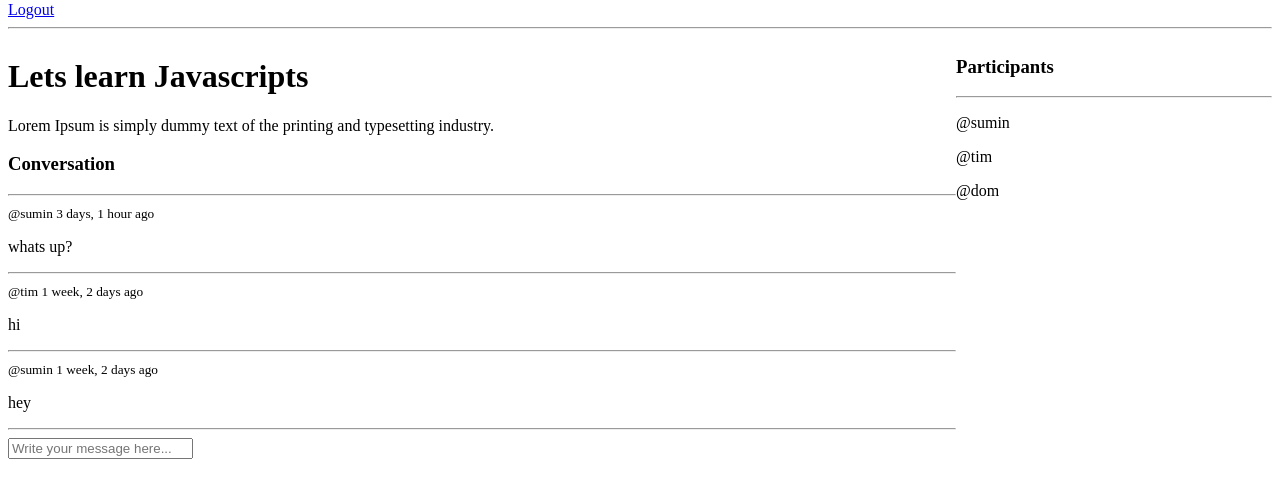
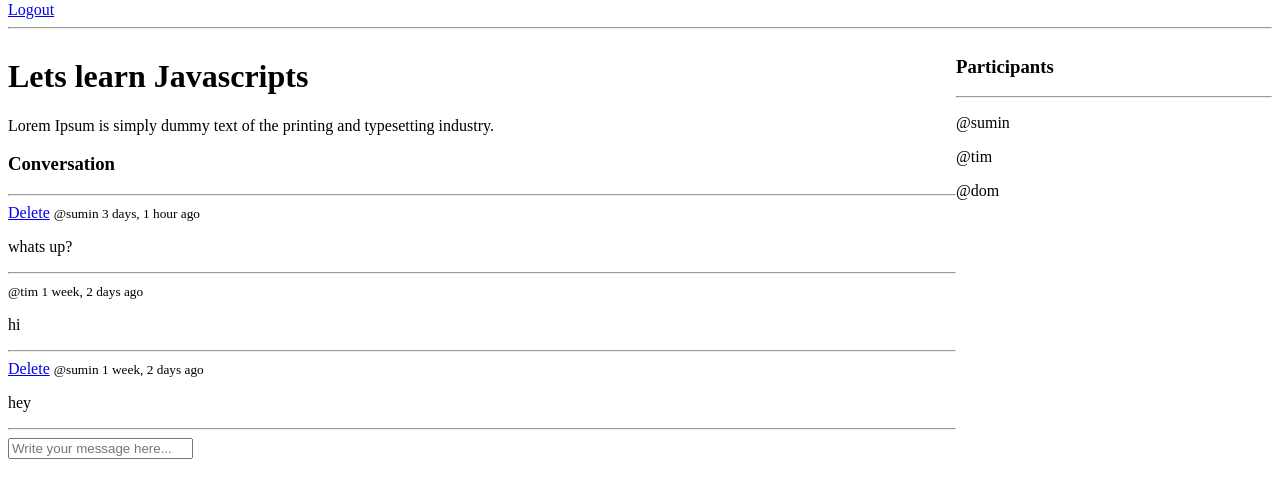
Before and after one commit to ksm5611/studyBud, a Django app: page /room/1/ in a window 1280 px wide. Shown: the part 150-648 px from the top of the page. Run offline with Django 4.2, Linux system fonts and the light colour scheme; a user stored in the database is signed in; data comes from the database, SQL or seed files in the repository; both versions use the stored data as it was after the commit.

Commit message:
implemeted delete message

```diff
--- a/base/templates/base/delete.html
+++ b/base/templates/base/delete.html
@@ -4,7 +4,7 @@
   {% csrf_token %}
   <p>Are you sure you want to delete "{{obj}}"?</p>
   <a href="{{request.META.HTTP_REFERER}}">Go Back</a>
-  <input type="submit" value="Concirm" />
+  <input type="submit" value="Confirm" />
 </form>
 
 {% endblock content %}
--- a/base/templates/base/room.html
+++ b/base/templates/base/room.html
@@ -17,6 +17,9 @@
       <hr />
       {% for message in room_messages %}
       <div>
+        {% if request.user == message.user %}
+        <a href="{% url 'delete-message' message.id%}">Delete</a>
+        {% endif %}
         <small>@{{message.user}} {{message.created|timesince}} ago</small>
         <p>{{message.body}}</p>
         <hr />
--- a/base/urls.py
+++ b/base/urls.py
@@ -13,4 +13,5 @@ urlpatterns = [
     path('create-room/', views.createRoom, name="create-room"),
     path('update-room/<str:pk>', views.updateRoom, name="update-room"),
     path('delete-room/<str:pk>', views.deleteRoom, name="delete-room"),
+    path('delete-message/<str:pk>', views.deleteMessage, name="delete-message"),
 ]
--- a/base/views.py
+++ b/base/views.py
@@ -120,3 +120,16 @@ def deleteRoom(request, pk):
     room.delete()
     return redirect('home')
   return render(request, 'base/delete.html', {'obj': room})
+
+
+@login_required(login_url='login')
+def deleteMessage(request, pk):
+  message = Message.objects.get(id=pk)
+
+  if request.user != message.user:
+    return HttpResponse('Your are not allowed here!!')
+
+  if request.method == 'POST':
+    message.delete()
+    return redirect('home')
+  return render(request, 'base/delete.html', {'obj': message})
```
Also changed, not shown: db.sqlite3.
